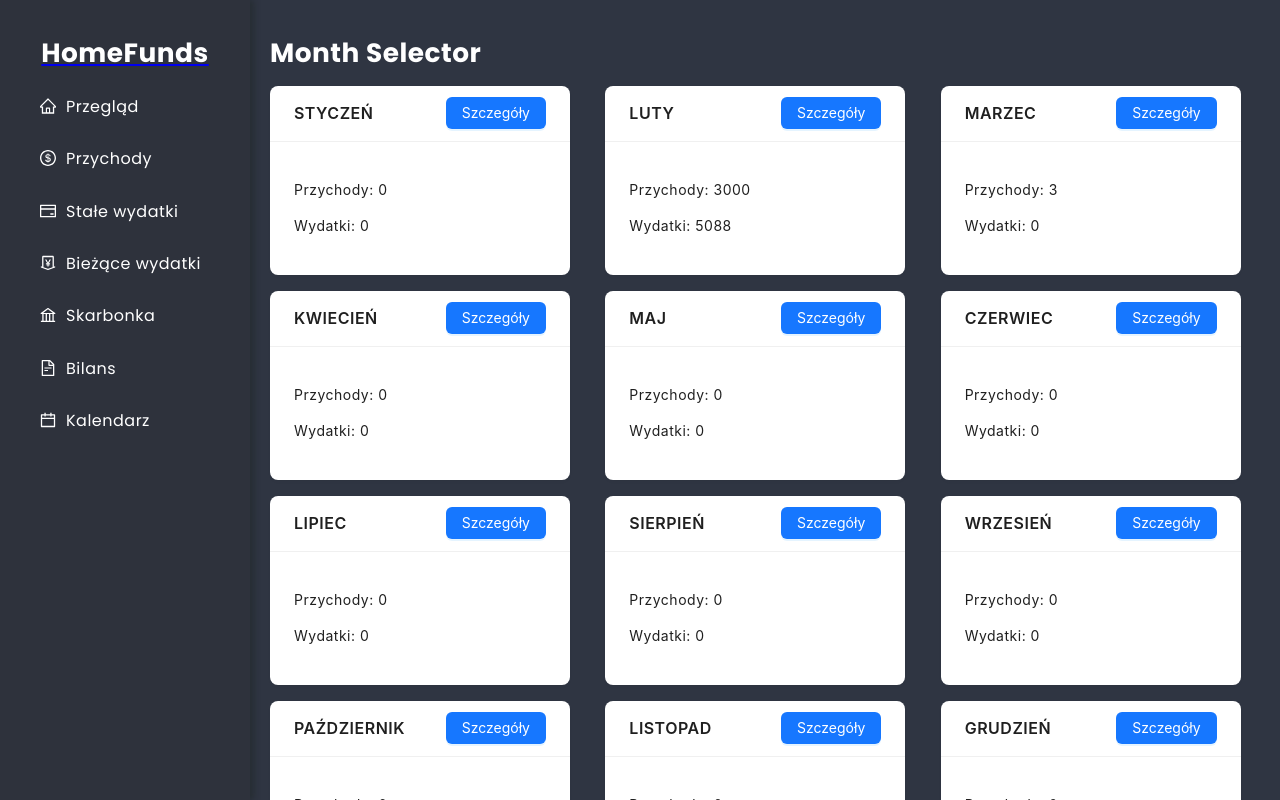
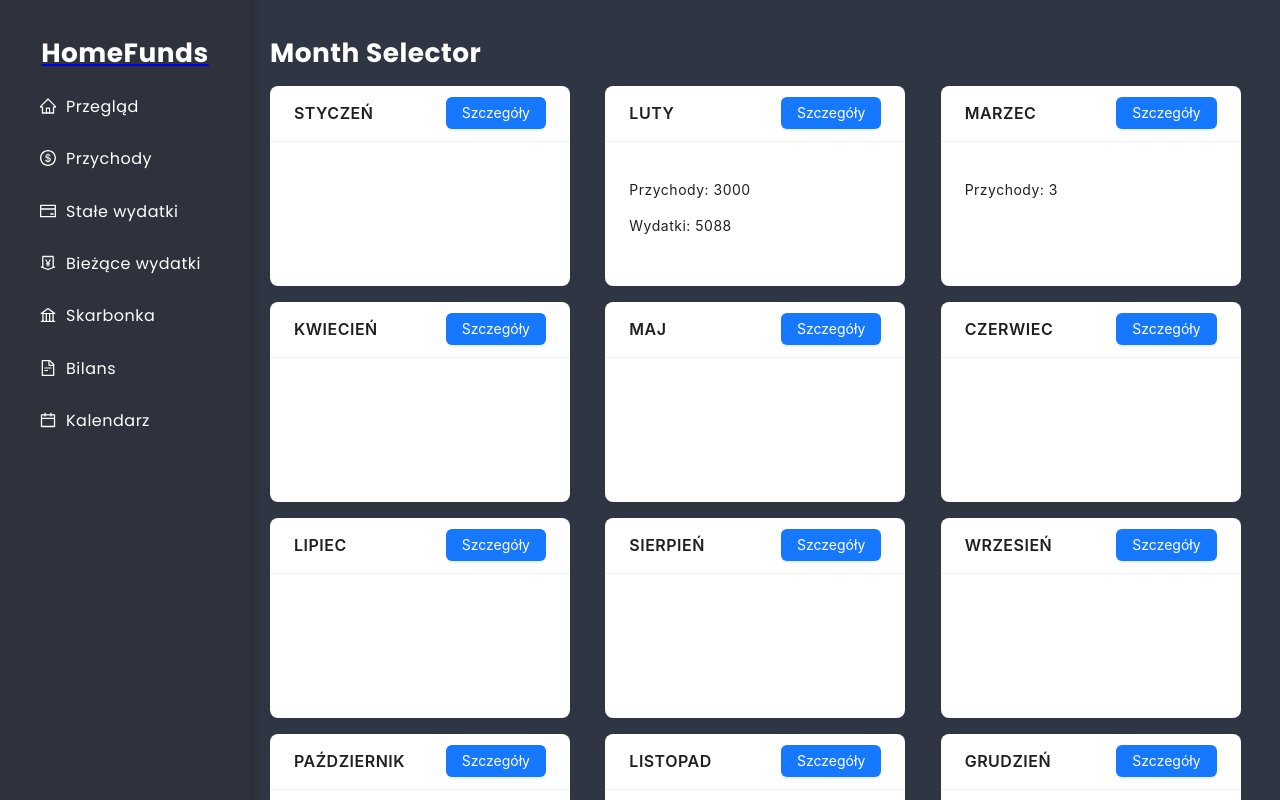
Before and after one commit to Kris87M/home-funds, a React (Create React App) app: page /month-selector in a window 1280 px wide. Built offline with nearby package versions, Linux system fonts and the light colour scheme; data requests are answered from the project's data file; what chartjs-plugin-datalabels would draw is missing.

Commit message:
Unify Card min height

```diff
--- a/src/pages/MonthSelector/MonthSelector.js
+++ b/src/pages/MonthSelector/MonthSelector.js
@@ -59,11 +59,11 @@ const MonthSelector = () => {
               <Card
                 title={month.toUpperCase()}
                 variant="borderless"
-                style={{ width: 300 }}
+                style={{ width: 300, minHeight: '200px'}}
                 extra={<Button type="primary" onClick={() => handleMonthSelect(index)}>Szczegóły</Button>}
               >
-                <p>Przychody: {income}</p>
-                <p>Wydatki: {spending}</p>
+                {income > 0 && <p>Przychody: {income}</p>}
+                {spending > 0 && <p>Wydatki: {spending}</p>}
               </Card>
             </Col>
           )
```
